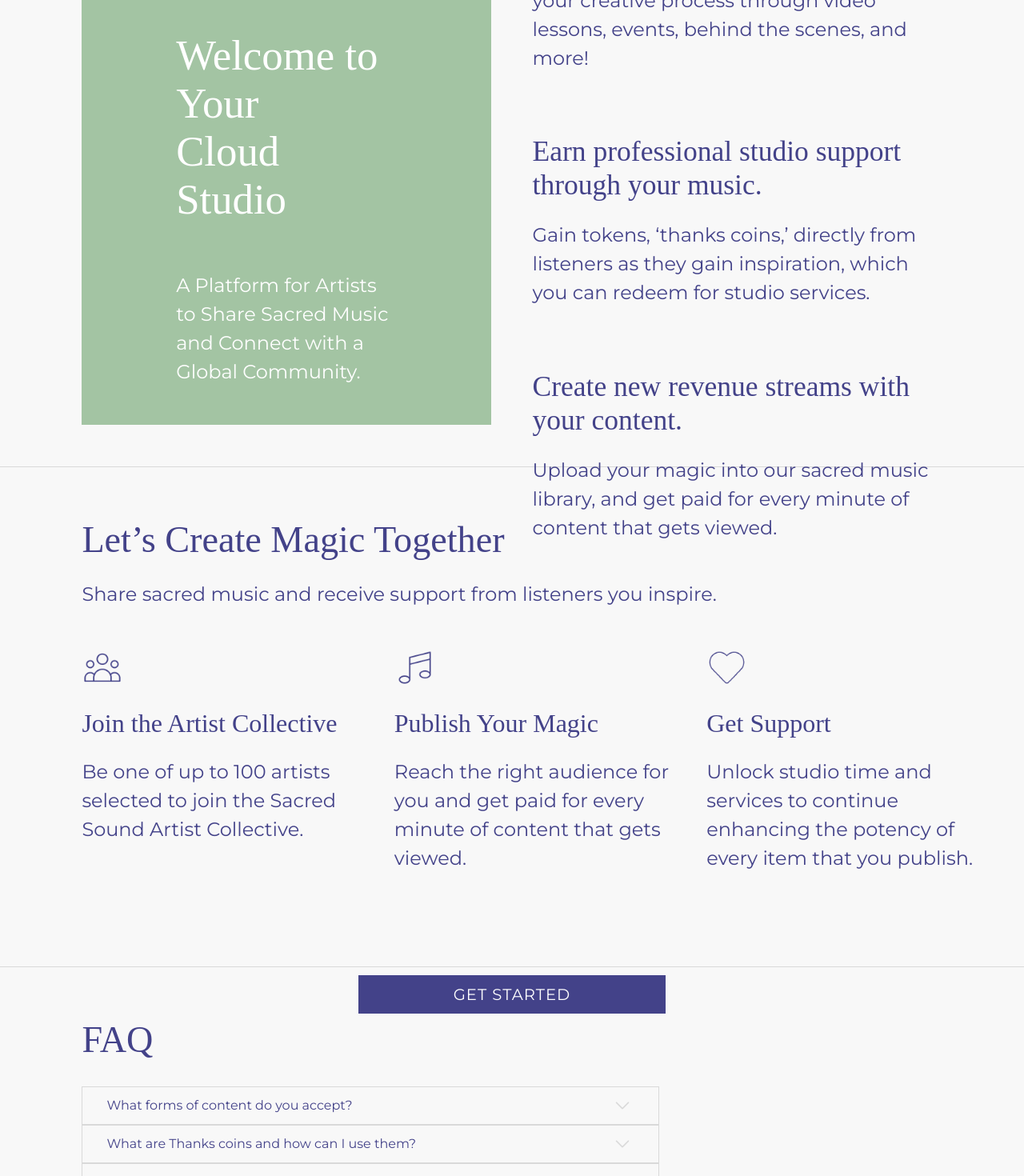
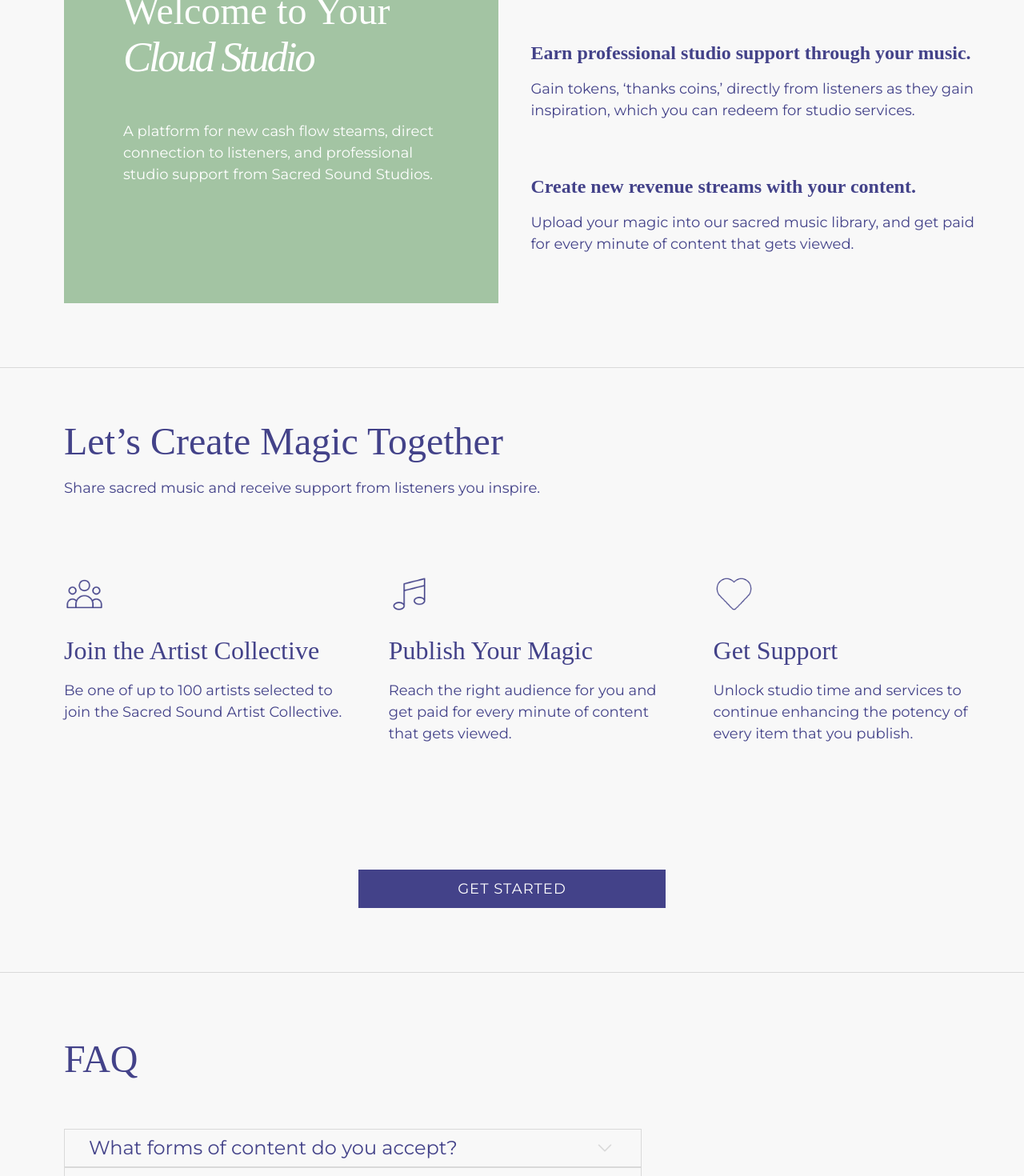
Before and after one commit to HubertBourget/sssfe, a React (Create React App) app: page /create in a window 1280 px wide. Shown: the part 1330-2800 px from the top of the page at 80% size. Built offline with nearby package versions, Linux system fonts and the light colour scheme; no server answers.

Commit message:
FAQs now can hold links

```diff
--- a/src/components/CloudStudioComponents/FAQContainer.js
+++ b/src/components/CloudStudioComponents/FAQsContainer.js
@@ -11,7 +11,7 @@ const FAQButton = styled.button`
     border: 1px solid #D9D9D9;
     border-radius: 0px;
     cursor: pointer;
-    font-size: 1rem;
+    font-size: 24px;
     width: 56.4vw;
     display: flex;
     justify-content: space-between;
@@ -23,14 +23,29 @@ const FAQAnswer = styled.p`
     margin-top: 0px;
     box-sizing: border-box;
     color: #434289;
-    font-size: 1rem;
+    font-size: 18px;
     line-height: 1.6;
     padding: 15px 30px;
     width: 56.4vw;
     border-left: 1px solid #D9D9D9;
     border-right: 1px solid #D9D9D9;
     border-bottom: 1px solid #D9D9D9;
+    margin-bottom: 0px;
 `;
+
+const createAnswerWithLink = (text, link, linkText) => {
+  const parts = text.split(linkText);
+
+  return (
+    <>
+      {parts[0]}
+      <a href={link} target="_blank" rel="noopener noreferrer" style={{ color: '#434289', textDecoration: 'underline' }}>
+        {linkText}
+      </a>
+      {parts[1]}
+    </>
+  );
+};
 
 const FAQItem = ({ question, answer, isOpen, toggle }) => {
   return (
@@ -48,17 +63,20 @@ const FAQItem = ({ question, answer, isOpen, toggle }) => {
 const faqs = [
   {
     question: "What forms of content do you accept?",
-    answer: "We accept studio recordings, music videos, meditations, video lessons, behind the scenes, and live concerts. For more information, check out our Content Submission Guidelines."
+    answer: createAnswerWithLink(
+      "We accept studio recordings, music videos, meditations, video lessons, behind the scenes, and live concerts. For more information, check out our QA Guidelines.",
+      "https://docs.google.com/document/d/1rBTkFOugxoAvXSaUzK9FXUSNrw9ODWCqTQdD-dyF2OM",
+      "QA Guidelines"
+    ),
   },
   {
     question: "What are Thanks coins and how can I use them?",
-    answer: "Thanks coins are a form of currency at Sacred Sound. Each listener that subscribes to Sacred Sound will receive a monthly bundle of Thanks coins, which they can gift to artists. You can redeem Thanks coins for studio services at Sacred Sound."
+    answer: "Thanks coins are a form of currency at Sacred Sound. Each listener that subscribes to Sacred Sound will receive a monthly bundle of Thanks coins, which they can gift to artists. You can redeem Thanks coins for studio services at Sacred Sound.",
   },
   {
     question: "Will I get paid for music streamed on Sacred Sound?",
-    answer: "Yes. Once we launch with a minimum of 30 artists and onboard our first paying subscribers, we will start paying out a percentage of revenue to artists based on streams of their content."
+    answer: "Yes. Once we launch with a minimum of 30 artists and onboard our first paying subscribers, we will start paying out a percentage of revenue to artists based on streams of their content.",
   },
-  // ... Add more FAQs as needed
 ];
 
 const FAQsContainer = () => {
@@ -69,7 +87,7 @@ const FAQsContainer = () => {
   };
 
   return (
-    <div style={{paddingBottom:'9vh'}}>
+    <div style={{paddingBottom: '80px'}}>
       {faqs.map((faq, index) => (
         <FAQItem
           key={index}
--- a/src/pageComponents/ArtistLandingPage.js
+++ b/src/pageComponents/ArtistLandingPage.js
@@ -6,7 +6,7 @@ import styled from 'styled-components';
 import userGroup from '../assets/userGroup.png';
 import musicNote from '../assets/musicNote.png';
 import heart from '../assets/heart.png'
-import FAQContainer from '../components/CloudStudioComponents/FAQContainer';
+import FAQsContainer from '../components/CloudStudioComponents/FAQsContainer';
 
 const ArtistLandingPage = () => {
     const { loginWithRedirect } = useAuth0();;
@@ -23,8 +23,9 @@ const ArtistLandingPage = () => {
     };
 
     const logoStyle = {
-        width: '20vw',
-        margin: '4vw'
+        width: '240px',
+        height: '80px',
+        margin: '40px'
     };
 
     const buttonStyle = {
@@ -34,76 +35,76 @@ const ArtistLandingPage = () => {
     border: 'none',
     borderRadius: '0px',
     cursor: 'pointer',
-    marginBottom: '7.77vh',
     display: 'flex',
     justifyContent: 'center',
     alignItems: 'center',
-    fontSize: '1.4rem'
+    fontSize: '16px'
 };
 
     const secondSectionStyle = {
         display: 'flex',
-        padding: '4vw',
+        paddingTop: '80px',
+        paddingBottom: '80px',
         borderBottom: '1px solid #D9D9D9',
-        backgroundColor: 'rgb(248,248,248)'
+        backgroundColor: 'rgb(248,248,248)',
+        paddingLeft: '80px'
     };
 
+    const leftTextStyle = {
+        width: '50%',
+        boxSizing: 'border-box',
+        display: 'flex',
+        flexDirection: 'column',
+        justifyContent: 'center',
+        backgroundColor: 'transparent',
+        paddingRight: '150px'
+    };
+
+    const rightVideoStyle = {
+        width: '50%',
+        overflow: 'hidden',
+        display: 'flex',
+        justifyContent: 'center',
+        alignItems: 'center',
+        backgroundColor: 'transparent'
+    };
 
     const thirdSectionStyle = {
         display: 'flex',
-        height: '70vh',
+        height: 'auto',
         backgroundColor: '#f8f8f8',
-        padding: '8vh 4vw 4vw',
         alignItems:'center',
-        borderBottom: '1px solid #D9D9D9'
+        borderBottom: '1px solid #D9D9D9',
+        paddingTop: '80px',
+        paddingBottom: '80px'
     };
 
     const leftColumnStyle = {
         backgroundColor: '#A3C4A3',
         width: '45%',
         boxSizing: 'border-box',
-        height:'70vh',
         display: 'flex',
         flexDirection: 'column',
         justifyContent: 'center',
-        paddingLeft: '10%',
-        paddingRight: '10%',
-        marginLeft: '4vw'
+        marginLeft: '80px',
+        paddingLeft: '74px',
+        paddingRight: '74px',
+        paddingTop: '131px',
+        paddingBottom: '131px'
     };
 
     const rightColumnStyle = {
         width: '55%',
-        padding: '4vw',
+        padding: '40px',
         display: 'flex',
         flexDirection: 'column',
         justifyContent: 'center',
         boxSizing: 'border-box',
         backgroundColor: 'transparent',
-        height: '70vh'
-    };
-
-    const leftTextStyle = {
-        width: '50%', // Half the width of the container
-        padding: '4vw',
-        boxSizing: 'border-box',
-        display: 'flex',
-        flexDirection: 'column',
-        justifyContent: 'center',
-        backgroundColor: 'transparent'
-    };
-
-    const rightVideoStyle = {
-        width: '50%', // Make sure the video fills the width, // Make sure the video fills the height
-        overflow: 'hidden', // Hide any overflow
-        display: 'flex',
-        justifyContent: 'center',
-        alignItems: 'center',
-        backgroundColor: 'transparent'
     };
 
     const fourthSectionStyle = {
         flexDirection: 'column',
-        height: '70vh',
         paddingTop: '8vh',
         backgroundColor: '#f8f8f8',
         borderBottom: '1px solid #D9D9D9'
@@ -116,12 +117,12 @@ const ArtistLandingPage = () => {
         border: 'none',
         borderRadius: '0px',
         cursor: 'pointer',
-        fontSize: '1.4em',
+        fontSize: '18px',
         textTransform: 'uppercase',
         letterSpacing: '1px',
         outline: 'none',
         minWidth: '30vw',
-        marginTop: '8vh',
+        marginTop: '80px',
     };
 
     return (
@@ -132,16 +133,16 @@ const ArtistLandingPage = () => {
             <div style={contentStyle}>
             <img src={logo} alt="Logo" style={logoStyle} />
             <div style={{color: 'white',width: '100%', backgroundColor:'transparent'}}>
-                <h1 style={{ color: 'white',  fontSize:'4rem', marginBottom:'3vh', marginLeft:'8vw'}}>
+                <h1 style={{ color: 'white',  fontSize:'48px', marginBottom:'5px', marginLeft:'80px'}}>
                 Join the Collective
                 </h1>
-                <h2 style={{fontSize:'1.9rem', color:'white', marginBottom:'6vh', marginLeft:'8vw'}}>
+                <h2 style={{fontSize:'26px', color:'white', marginBottom:'66px', marginLeft:'80px'}}>
                     Connect intimately with listeners that go deep
                 </h2>
-                <div style={{display:'flex', backgroundColor:'transparent', marginLeft:'8vw', marginBottom:'10vh'}}>
+                <div style={{display:'flex', backgroundColor:'transparent', marginLeft:'80px', marginBottom:'162px'}}>
                 <button style={buttonStyle} onClick={() =>
                     loginWithRedirect({
-                    redirectUri: process.env.REACT_APP_REDIRECTURL, //this for staging : https://staging.sacredsound.pages.dev/studio
+                    redirectUri: process.env.REACT_APP_REDIRECTURL,
                     })
                 }>
                     GET STARTED
@@ -154,14 +155,14 @@ const ArtistLandingPage = () => {
         {/* Second section */}
         <div style={secondSectionStyle}>
             <div style={leftTextStyle}>
-                <h2 style={{fontSize:'3.3rem'}}>A platform designed for your journey as a sacred music artist.</h2>
-                <p style={{fontSize:'1.5rem'}}>We pay artists directly and provide professional support to enhance the value of what you create.</p>
+                <h2 style={{fontSize:'48px', marginBottom: '21px'}}>A platform designed for your journey as a sacred music artist.</h2>
+                <p style={{fontSize:'18px', marginTop: '0px'}}>We pay artists directly and provide professional support to enhance the value of what you create.</p>
             </div>
             <div style={rightVideoStyle}>
                     <video
                         src={ExplainerVideo}
                         controls
-                        style={{ width: '90%', height: 'auto', objectFit: 'cover',  marginLeft: '5vw' }} // Adjust the width and height as needed
+                        style={{ width: '90%', height: 'auto', objectFit: 'cover' }}
                     >
                         Your browser does not support the video tag.
                     </video>
@@ -171,43 +172,41 @@ const ArtistLandingPage = () => {
         {/* Third section */}
         <div style={thirdSectionStyle}>
             <div style={leftColumnStyle}>
-            <h1 style={{fontSize:'3.3rem', color:'white'}}>
-                Welcome to Your <br/> Cloud Studio
-            </h1>
-            <p style={{color:'white', fontSize:'1.5rem'}}>A Platform for Artists to Share Sacred Music and Connect with a Global Community.</p>
+            <h1 style={{fontSize:'48px', color:'white'}}>Welcome to Your <br/> <ItalicText>Cloud Studio</ItalicText> </h1>
+            <p style={{color:'white', fontSize:'18px'}}>A platform for new cash flow steams, direct connection to listeners, and professional studio support from Sacred Sound Studios.</p>
             </div>
             <div style={rightColumnStyle}>
-            <h2 style={{fontSize:'2.22rem', marginBottom:'0px'}}>Expand through more intimate connection.</h2>
-            <p style={{fontSize:'1.5rem', marginBottom:'6vh'}}>Invite your listeners along deeper into your creative process through video lessons, events, behind the scenes, and more!</p>
-            <h2 style={{fontSize:'2.22rem', marginBottom:'0px'}}>Earn professional studio support through your music.</h2>
-            <p style={{fontSize:'1.5rem', marginBottom:'6vh'}}>Gain tokens, ‘thanks coins,’ directly from listeners as they gain inspiration, which you can redeem for studio services.</p>
-            <h2 style={{fontSize:'2.22rem', marginBottom:'0px'}}>Create new revenue streams with your content.</h2>
-            <p style={{fontSize:'1.5rem'}}>Upload your magic into our sacred music library, and get paid for every minute of content that gets viewed.</p>
+            <h2 style={{fontSize:'24px', marginBottom:'0px', fontWeight: '600'}}>Expand through more intimate connection.</h2>
+            <p style={{fontSize:'18px', marginBottom:'6vh'}}>Invite your listeners along deeper into your creative process through video lessons, events, behind the scenes, and more!</p>
+            <h2 style={{fontSize:'24px', marginBottom:'0px', fontWeight: '600'}}>Earn professional studio support through your music.</h2>
+            <p style={{fontSize:'18px', marginBottom:'6vh'}}>Gain tokens, ‘thanks coins,’ directly from listeners as they gain inspiration, which you can redeem for studio services.</p>
+            <h2 style={{fontSize:'24px', marginBottom:'0px', fontWeight: '600'}}>Create new revenue streams with your content.</h2>
+            <p style={{fontSize:'18px'}}>Upload your magic into our sacred music library, and get paid for every minute of content that gets viewed.</p>
             </div>
         </div>
 
     {/* Fourth section */}
         <div style={fourthSectionStyle}>
-            <h2 style={{color: '#434289', fontSize: '3.3em', marginLeft: '8vw', marginBottom:'0vh', marginTop: '0px'}}>Let’s Create Magic Together</h2>
-            <p style={{fontSize:'1.5rem', marginLeft: '8vw', marginBottom:'6vh'}}>Share sacred music and receive support from listeners you inspire.</p>
-            <div style={{display:'flex', justifyContent: 'space-between',marginLeft: '8vw', marginRight: '3vw', marginBottom: '6vh', backgroundColor:'transparent'}}>
+            <h2 style={{color: '#434289', fontSize: '48px', marginLeft: '80px', marginBottom:'0px', marginTop: '0px'}}>Let’s Create Magic Together</h2>
+            <p style={{fontSize:'18px', marginLeft: '80px', marginBottom:'93px'}}>Share sacred music and receive support from listeners you inspire.</p>
+            <div style={{display:'flex', justifyContent: 'space-between', marginLeft: '80px', marginRight: '30px', marginBottom: '60px', backgroundColor:'transparent'}}>
                 <div style={{display:'flex', flexDirection:'column', backgroundColor:'transparent', width: '28vw'}}>
                     <img src={userGroup} alt="userGroup" style={{width:'4vw'}}/>
-                    <h2 style={{fontSize: '2rem', marginBottom: '0vh'}}>Join the Artist Collective</h2>
-                    <p style={{fontSize:'1.5rem'}}>Be one of up to 100 artists selected to join the Sacred Sound Artist Collective.</p>
+                    <h2 style={{fontSize: '32px', marginBottom: '0vh'}}>Join the Artist Collective</h2>
+                    <p style={{fontSize:'18px'}}>Be one of up to 100 artists selected to join the Sacred Sound Artist Collective.</p>
                 </div>
                 <div style={{display:'flex', flexDirection:'column', backgroundColor:'transparent', width: '28vw'}}>
                     <img src={musicNote} alt="musicNote" style={{width:'4vw'}}/>
-                    <h2 style={{fontSize: '2rem', marginBottom: '0vh'}}>Publish Your Magic</h2>
-                    <p style={{fontSize:'1.5rem'}}>Reach the right audience for you and get paid for every minute of content that gets viewed.</p>
+                    <h2 style={{fontSize: '32px', marginBottom: '0vh'}}>Publish Your Magic</h2>
+                    <p style={{fontSize:'18px'}}>Reach the right audience for you and get paid for every minute of content that gets viewed.</p>
                 </div>
                 <div style={{display:'flex', flexDirection:'column', backgroundColor:'transparent', width: '28vw'}}>
                     <img src={heart} alt="heart" style={{width:'4vw'}}/>
-                    <h2 style={{fontSize: '2rem', marginBottom: '0vh'}}>Get Support</h2>
-                    <p style={{fontSize:'1.5rem'}}>Unlock studio time and services to continue enhancing the potency of every item that you publish.</p>
+                    <h2 style={{fontSize: '32px', marginBottom: '0vh'}}>Get Support</h2>
+                    <p style={{fontSize:'18px'}}>Unlock studio time and services to continue enhancing the potency of every item that you publish.</p>
                 </div>
             </div>
-            <div style={{display:'flex', justifyContent:'center', backgroundColor:'transparent'}}>
+            <div style={{display:'flex', justifyContent:'center', backgroundColor:'transparent', marginBottom:'80px'}}>
             <button style={ctaButtonStyle} onClick={() =>
                     loginWithRedirect({
                     redirectUri: process.env.REACT_APP_REDIRECTURL,
@@ -218,9 +217,9 @@ const ArtistLandingPage = () => {
             </div>
         </div>
         {/* FAQ section */}
-            <div style={{height: 'auto', paddingLeft: '8vw'}}>
-                <h2 style={{color: '#434289', fontSize: '3.3em', marginBottom:'1rem', marginBottom:'4vh', marginTop : '8vh'}}>FAQ</h2>
-                <FAQContainer/>
+            <div style={{height: 'auto', paddingLeft: '80px'}}>
+                <h2 style={{color: '#434289', fontSize: '48px', marginBottom:'60px', marginTop : '80px'}}>FAQ</h2>
+                <FAQsContainer/>
             </div>
         </>
     );
@@ -256,4 +255,5 @@ const ItalicText = styled.span`
     font-size: 3.3rem;
     color: white;
     letter-spacing: -3.33px;
+    font-family: Playfair;
 `;
```
